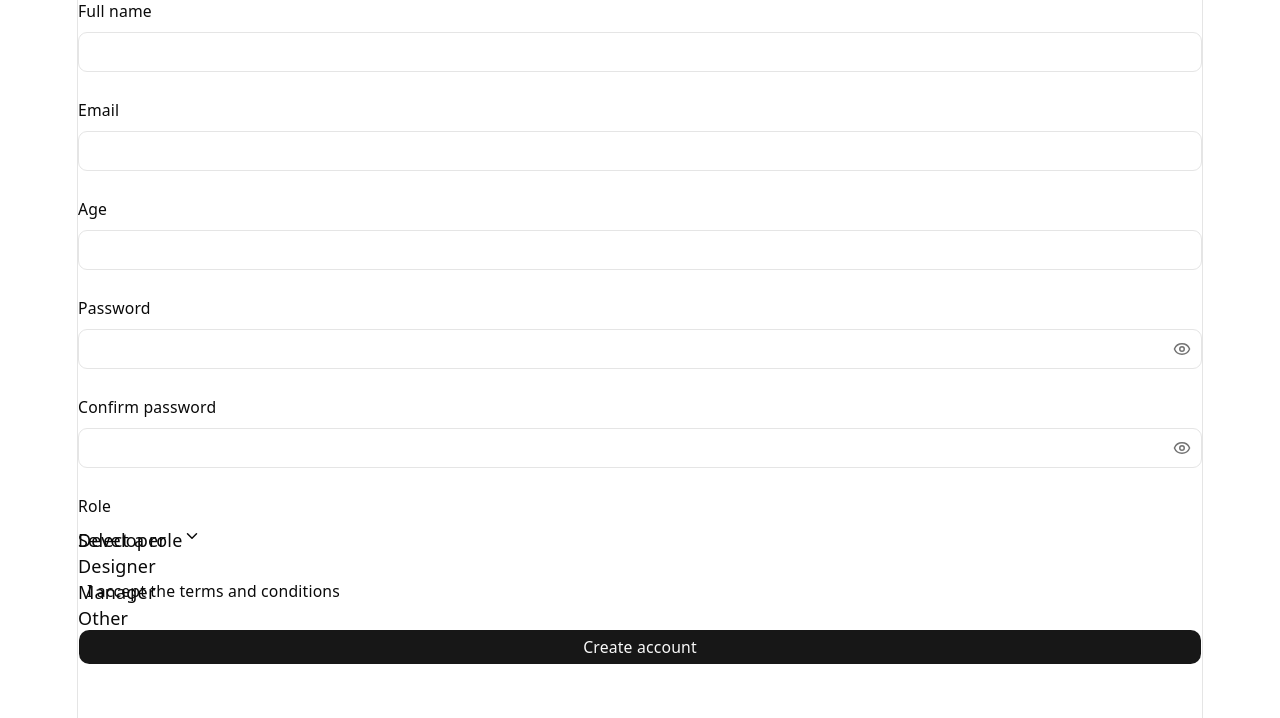
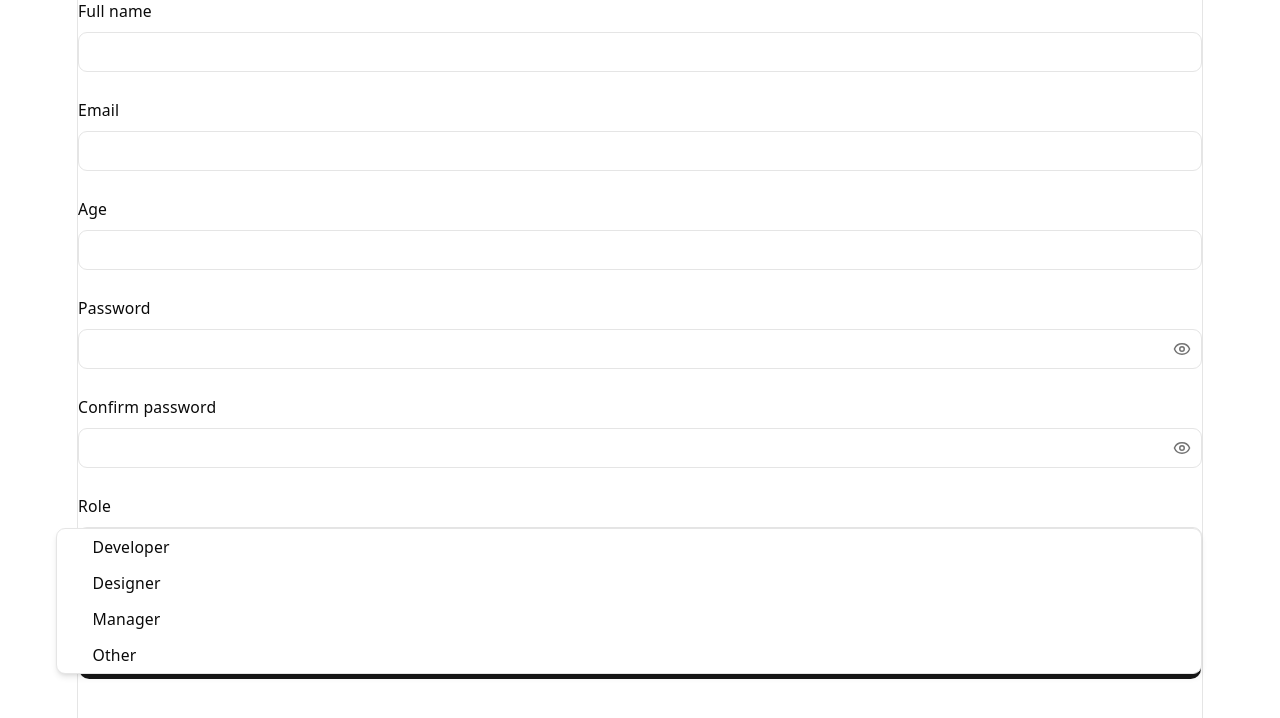
Before and after one commit to oleksandr-shvab/ReactFormTest, a React (Vite) app in the folder my-form-practice/: page / in a window 1280 px wide. Both pictures are taken after a click on the button "Select a role". Shown: the top 718 px of the page. Built offline with nearby package versions, Linux system fonts and the light colour scheme.

Commit message:
style select

```diff
--- a/my-form-practice/src/components/ui/select.tsx
+++ b/my-form-practice/src/components/ui/select.tsx
@@ -41,7 +41,12 @@ function SelectTrigger({
     <SelectPrimitive.Trigger
       data-slot="select-trigger"
       data-size={size}
-      className={cn("flex", className)}
+      className={cn(
+        "flex h-9 w-full items-center justify-between rounded-md border border-input",
+        "bg-background px-3 text-sm outline-none focus-visible:border-ring",
+        "aria-invalid:border-destructive data-[placeholder]:text-muted-foreground",
+        className,
+      )}
       {...props}
     >
       {children}
@@ -64,7 +69,11 @@ function SelectContent({
       <SelectPrimitive.Content
         data-slot="select-content"
         data-align-trigger={position === "item-aligned"}
-        className={cn("relative", className)}
+        className={cn(
+          "relative z-50 min-w-[8rem] overflow-hidden rounded-md border border-input",
+          "bg-popover text-popover-foreground shadow-md",
+          className,
+        )}
         position={position}
         align={align}
         {...props}
@@ -103,10 +112,14 @@ function SelectItem({
   return (
     <SelectPrimitive.Item
       data-slot="select-item"
-      className={cn("", className)}
+      className={cn(
+        "relative flex cursor-default items-center rounded-sm py-1.5 pl-8 pr-2 text-sm",
+        "outline-none focus:bg-accent focus:text-accent-foreground",
+        className,
+      )}
       {...props}
     >
-      <span className="">
+      <span className="absolute left-2 flex size-3.5 items-center justify-center">
         <SelectPrimitive.ItemIndicator>
           <CheckIcon className="pointer-events-none" />
         </SelectPrimitive.ItemIndicator>
```
